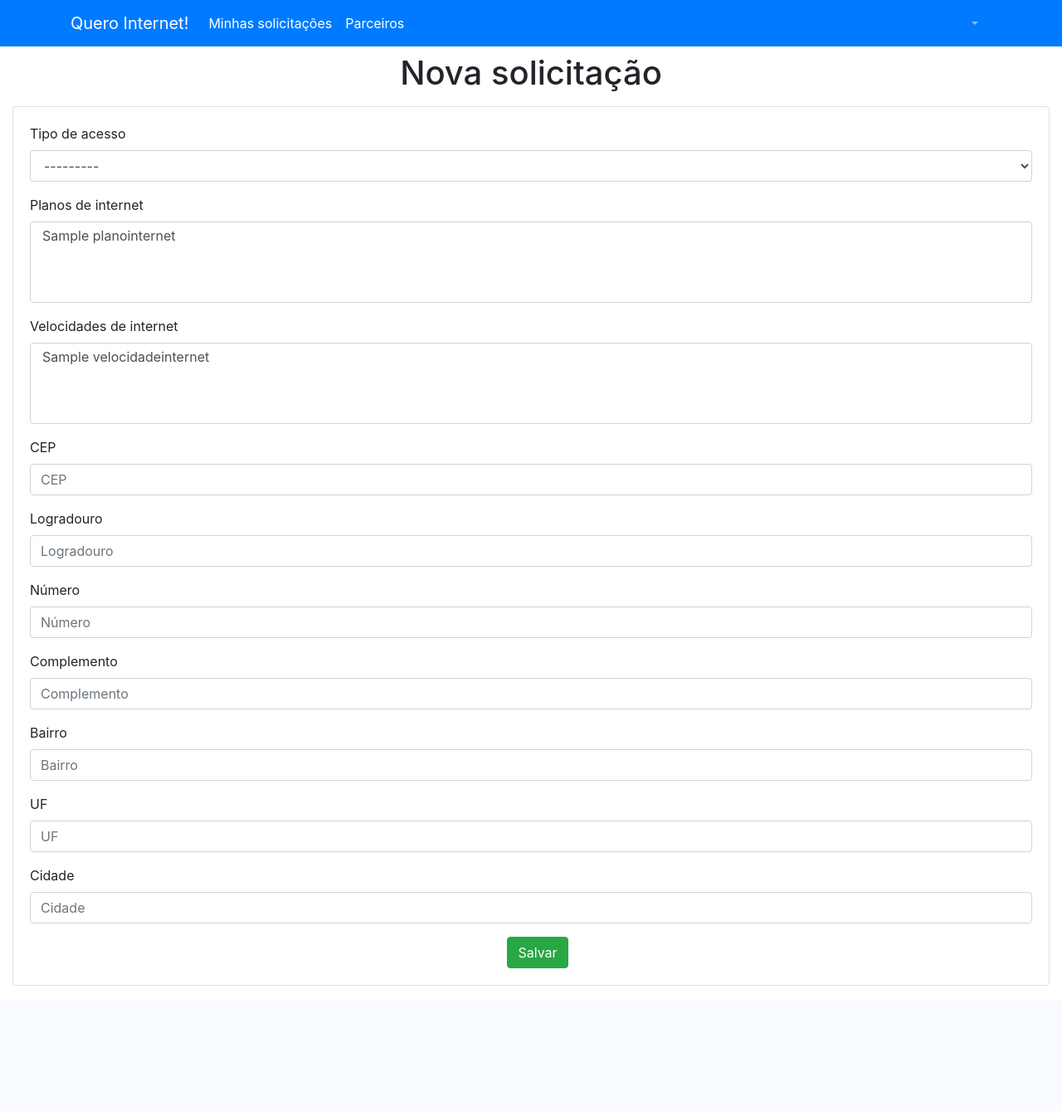
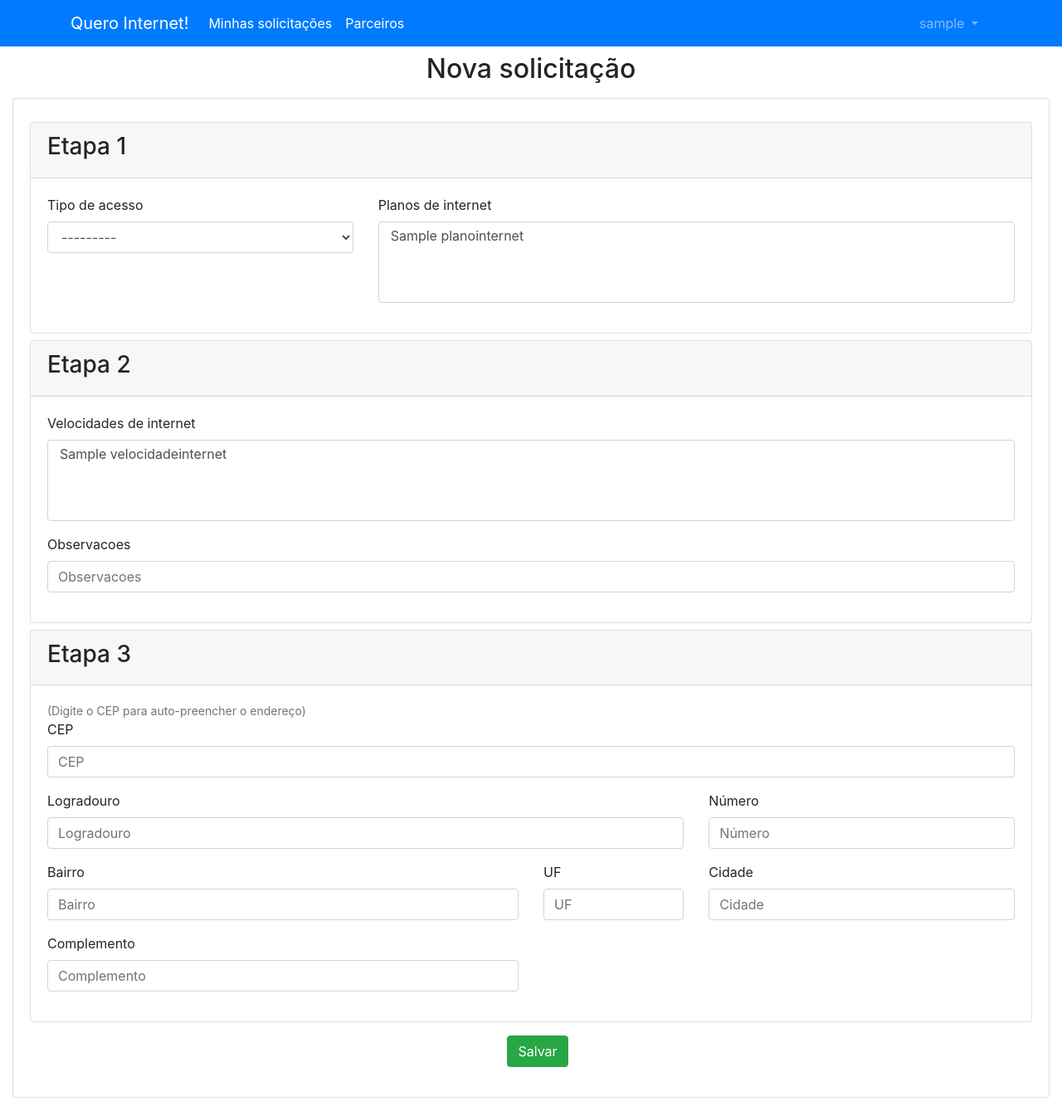
Before and after one commit to quero-internet/quero-internet-web, a Django app: page /novo/ in a window 1280 px wide. Shown: the whole page at 83% size. Before the commit the page ends 1188 px from the top, so only its background shows below. Run offline with Django 3.2, Linux system fonts and the light colour scheme; a user stored in the database is signed in; tables that the repository leaves empty hold one stand-in row (values such as "Sample post"); some libraries are stand-ins or nearby versions.

Commit message:
Incluindo campos 'DataEHora' e 'Observações' na model e criação da view de parceiros

```diff
--- a/QueroInternetWeb/main/models.py
+++ b/QueroInternetWeb/main/models.py
@@ -1,5 +1,6 @@
 from django.db import models
 from django.contrib.auth.models import User
+from django import forms
 
 # Create your models here.
 
@@ -65,6 +66,8 @@ class Solicitacao(models.Model):
     planos_internet = models.ManyToManyField(PlanoInternet, verbose_name="Planos de internet")
     velocidades_internet = models.ManyToManyField(VelocidadeInternet, verbose_name="Velocidades de internet")
     usuario = models.ForeignKey(User, on_delete=models.PROTECT)
+    data_e_hora = models.DateTimeField(auto_now_add=True)
+    observacoes = models.CharField(max_length=300, blank=True, null=True)
 
     def __str__(self):
         return "Solicitação "+ str(self.pk)
--- a/QueroInternetWeb/main/templates/main/base.html
+++ b/QueroInternetWeb/main/templates/main/base.html
@@ -30,7 +30,7 @@
                     <a class="nav-link " href="{% url 'main:home' %}">Minhas solicitações</a>
                 </li>
                 <li class="nav-item active">
-                    <a class="nav-link" href="/">Parceiros</a>
+                    <a class="nav-link" href="{% url 'main:parceiros' %}">Parceiros</a>
                 </li>
 
             </ul>
--- a/QueroInternetWeb/main/templates/main/index.html
+++ b/QueroInternetWeb/main/templates/main/index.html
@@ -23,8 +23,8 @@
                     <tr>
                         <td>{{solicitacao.pk}}</td>
                         <td>{{solicitacao.tipo_acesso}}</td>
-                        <td>{{"........"}}</td>
-                        <td>{{"........"}}</td>
+                        <td>{{solicitacao.data_e_hora}}</td>
+                        <td>{{solicitacao.observacoes}}</td>
                     </tr>
                     {% endfor %}
                 </tbody>
--- a/QueroInternetWeb/main/templates/main/solicitacao-form.html
+++ b/QueroInternetWeb/main/templates/main/solicitacao-form.html
@@ -9,7 +9,7 @@
 
 {% block content %}
 <div class="">
-<h1 class="text-center mb-3 mt-2"> Nova solicitação </h1>
+    <h2 class="text-center mb-3 mt-2"> Nova solicitação </h2>
     <form method="post">
         <div class="container-fluid">
             <div class="row">
@@ -17,9 +17,69 @@
                     <div class="card">
                         <div class="card-body">
                             {% csrf_token %}
-                            {% bootstrap_form form %}
-                            <div class="d-flex justify-content-center">
+                            <!-- Card 1 -->
+                            <div class="card my-2">
+                                <div class="card-header">
+                                    <h3>Etapa 1</h3>
+                                </div>
+                                <div class="card-body">
+                                    <div class="row">
+                                        <div class="col-lg-4 col-sm-12">
+                                            {% bootstrap_field form.tipo_acesso  %}</div>
+                                        <div class="col-lg-8 col-sm-12">
+                                            {% bootstrap_field form.planos_internet  %}</div>
+                                    </div>
+                                </div>
+                            </div>
 
+                            <!-- Card 2 -->
+                            <div class="card my-2">
+                                <div class="card-header">
+                                    <h3>Etapa 2</h3>
+                                </div>
+                                <div class="card-body">
+                                    <div class="row">
+                                        <div class="col-lg-12 col-sm-12">
+                                            {% bootstrap_field form.velocidades_internet  %}
+                                        </div>
+                                        <div class="col-lg-12 col-sm-12">
+                                            {% bootstrap_field form.observacoes  %}
+                                        </div>
+                                    </div>
+                                </div>
+                            </div>
+
+                            <!-- Card 3 -->
+                            <div class="card my-2">
+                                <div class="card-header">
+                                    <h3>Etapa 3</h3>
+                                </div>
+                                <div class="card-body">
+                                    <div class="row">
+                                        <div class="col-lg-12 col-sm-12">
+                                            <small class="text-secondary">(Digite o CEP para auto-preencher o
+                                                endereço)</small>
+                                            {% bootstrap_field form.cep  %}
+                                        </div>
+
+                                        <div class="col-lg-8 col-sm-12">
+                                            {% bootstrap_field form.logradouro  %}</div>
+                                        <div class="col-lg-4 col-sm-12">
+                                            {% bootstrap_field form.numero  %}</div>
+
+                                        <div class="col-lg-6 col-sm-12">
+                                            {% bootstrap_field form.bairro  %}</div>
+                                        <div class="col-lg-2 col-sm-12">
+                                            {% bootstrap_field form.uf  %}</div>
+                                        <div class="col-lg-4 col-sm-12">
+                                            {% bootstrap_field form.cidade  %}</div>
+
+                                        <div class="col-lg-6 col-sm-12">
+                                            {% bootstrap_field form.complemento  %}</div>
+                                    </div>
+                                </div>
+                            </div>
+                            <div class="d-flex justify-content-center my-3">
                                 <button class="btn btn-success align-center ml-3" type="submit">Salvar</button>
                             </div>
                         </div>
@@ -29,4 +89,48 @@
         </div>
     </form>
 </div>
+<script async>
+    var cepField = document.getElementsByName("cep")[0];
+    async function definirBuscaDeCep() {
+        let cep = cepField.value;
+
+        cep = cep.replace("-","")
+
+        if (cep.length < 8) {
+            return;
+        }
+
+        let regexSemTraco = new RegExp(/([0-9]{8})/)
+
+        if (!regexSemTraco.test(cep)) {
+            alert("O CEP digitado é inválido!");
+            cepField.value = ""
+            return
+        }
+
+        try {
+            let obj = await (await fetch("https://viacep.com.br/ws/76988070/json/")).json()
+            setFormValues(obj)
+        } catch (error) {
+            return
+        }
+    }
+
+    function setFormValues(obj) {
+        let logradouroField = document.getElementsByName("logradouro")[0];
+        let bairroField = document.getElementsByName("bairro")[0];
+        let ufField = document.getElementsByName("uf")[0];
+        let cidadeField = document.getElementsByName("cidade")[0];
+        let complementoField = document.getElementsByName("complemento")[0];
+
+        // Setando valores
+        logradouroField.value = obj.logradouro;
+        bairroField.value = obj.bairro;
+        complementoField.value = obj.complemento;
+        cidadeField.value = obj.localidade;
+        ufField.value = obj.uf;
+    }
+
+    cepField.addEventListener("input", async () => await definirBuscaDeCep())
+</script>
 {% endblock %}
--- a/QueroInternetWeb/main/urls.py
+++ b/QueroInternetWeb/main/urls.py
@@ -4,5 +4,6 @@ from main import views
 app_name = "main"
 urlpatterns = [
     path('', views.Home.as_view(), name='home'),
+    path('parceiros/', views.Parceiros.as_view(), name='parceiros'),
     path('novo/', views.SolicitacaoForm.as_view(), name='novo')
 ]
--- a/QueroInternetWeb/main/views.py
+++ b/QueroInternetWeb/main/views.py
@@ -1,6 +1,6 @@
 from django.shortcuts import render
 from django.views.generic.list import ListView
-from .models import Solicitacao
+from .models import Solicitacao, Parceiro
 from django.core.paginator import Paginator
 from django.contrib.auth.decorators import login_required
 from django.utils.decorators import method_decorator
@@ -30,16 +30,41 @@ class Home(TemplateView):
         context['username'] = self.request.user
         return context
 
+@method_decorator(login_required, name='dispatch')
+class Parceiros(TemplateView):
+    template_name = 'main/parceiros.html'
+
+    def get_context_data(self, *args, **kwargs):
+        context = super(Parceiros, self).get_context_data(*args, **kwargs)
+        paginator = Paginator(Parceiro.objects.filter(usuario__pk = self.request.user.pk), 10)
+        page = self.request.GET.get('page')
+        parceiros = paginator.get_page(page)
+
+        num_pages = []
+
+        for item in range(parceiros.paginator.num_pages):
+            num_pages.append(item + 1)
+
+        context['parceiros'] = parceiros
+        context['num_pages'] = num_pages
+        context['username'] = self.request.user
+        return context
+
 
 @method_decorator(login_required, name='dispatch')
 class SolicitacaoForm(CreateView):
     template_name = 'main/solicitacao-form.html'
     model = Solicitacao
     fields = ['tipo_acesso', 'planos_internet', 'velocidades_internet',
-              'cep', 'logradouro', 'numero', 'complemento', 'bairro', 'uf', 'cidade']
+              'cep', 'logradouro', 'numero', 'complemento', 'bairro', 'uf', 'cidade', 'observacoes']
 
     def form_valid(self, form):
         self.object = form.save(commit=False)
         self.object.usuario = self.request.user
         self.object.save()
         return redirect("/")
+
+    def get_context_data(self, **kwargs):
+        context = super(SolicitacaoForm, self).get_context_data(**kwargs)
+        context['username'] = self.request.user
+        return context
```
